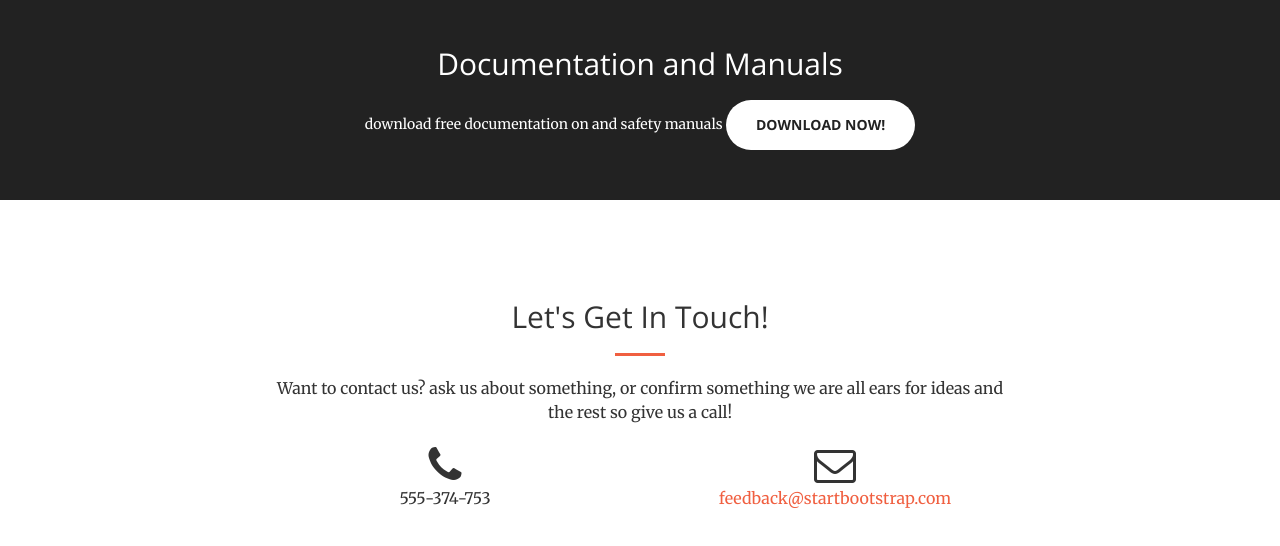
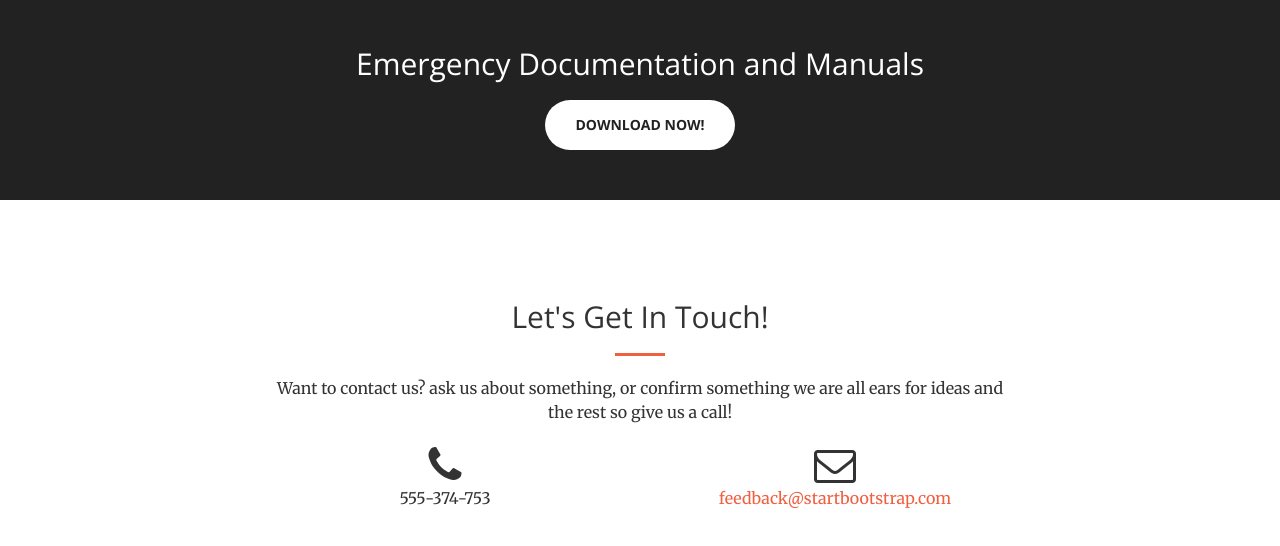
Before and after one commit to tomdelroy/ViewShare, a plain HTML site: page index.html in a window 1280 px wide. Shown: the part 2728-3274 px from the top of the page. Drawn offline with nearby package versions, Linux system fonts and the light colour scheme.

Commit message:
changed title

```diff
--- a/index.html
+++ b/index.html
@@ -238,8 +238,8 @@
     <aside class="bg-dark">
         <div class="container text-center">
             <div class="call-to-action">
-                <h2>Documentation and Manuals</h2>
-                <pr>download free documentation on and safety manuals</pr>
+                <h2>Emergency Documentation and Manuals</h2>
+
                 <a href="#" class="btn btn-default btn-xl wow tada">Download Now!</a>
             </div>
         </div>
```
